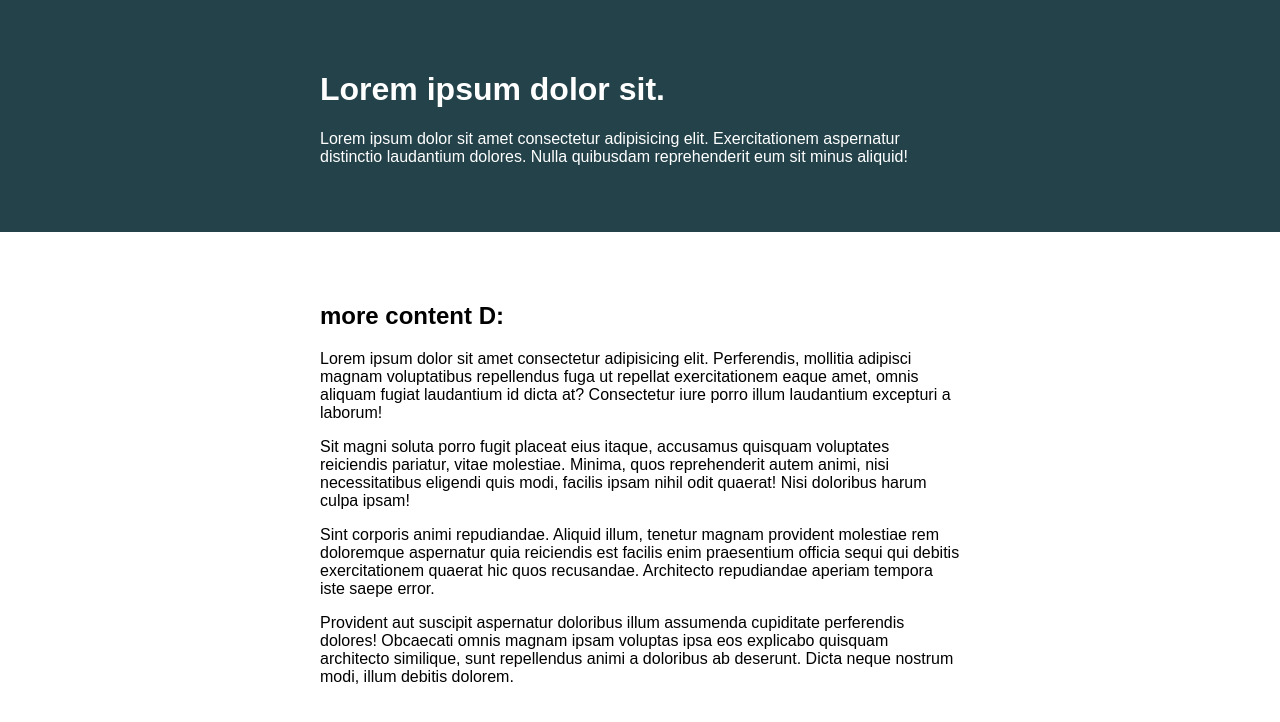
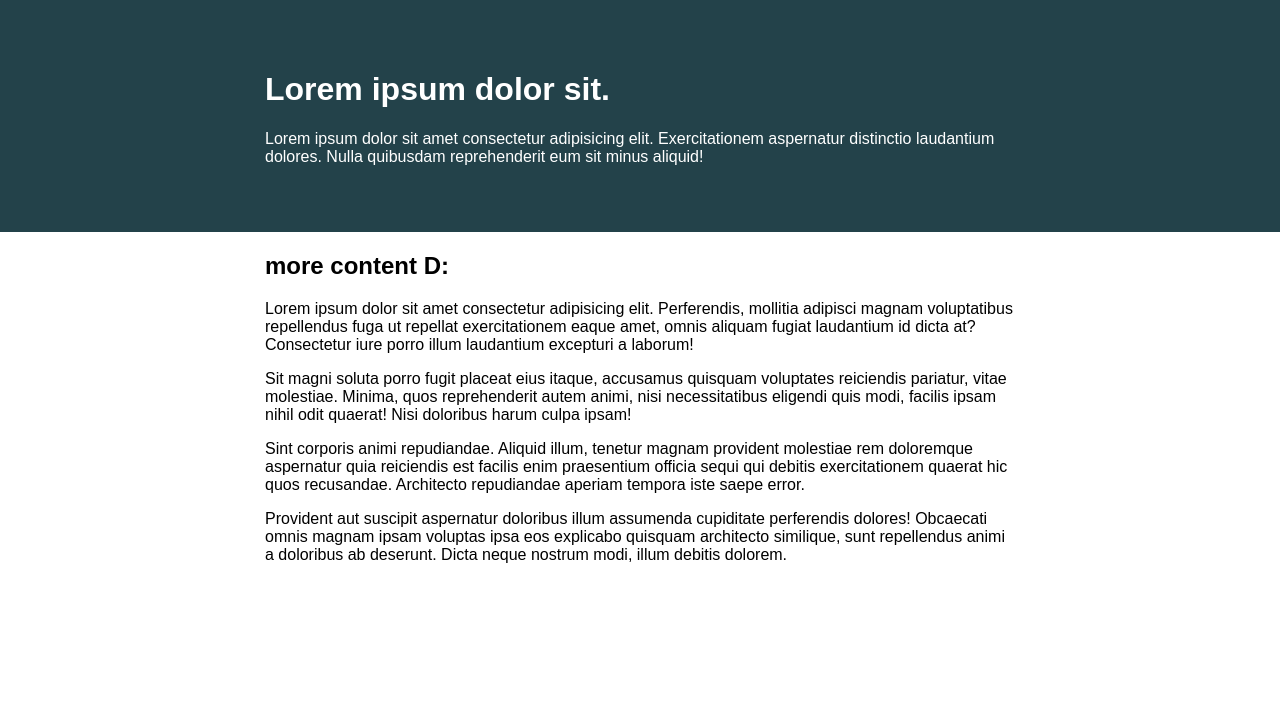
Before and after one commit to Relanaria/HTML---Practice, a plain HTML site: page 02. Widght challenge/index.html in a window 1280 px wide. Drawn offline with Linux system fonts and the light colour scheme.

Commit message:
Challenge 3
-design a html from picture

```diff
--- a/02. Widght challenge/index.html
+++ b/02. Widght challenge/index.html
@@ -9,21 +9,21 @@
 </head>
 <body>
 
-    <div class="container">
-        <div class="intro-content">
-            <h1>Lorem ipsum dolor sit.</h1>
-            <p>Lorem ipsum dolor sit amet consectetur adipisicing elit. Exercitationem aspernatur distinctio laudantium dolores. Nulla quibusdam reprehenderit eum sit minus aliquid!</p>
+    <div class="intro">
+        <div class="container">
+            <div class="intro-content">
+                <h1>Lorem ipsum dolor sit.</h1>
+                <p>Lorem ipsum dolor sit amet consectetur adipisicing elit. Exercitationem aspernatur distinctio laudantium dolores. Nulla quibusdam reprehenderit eum sit minus aliquid!</p>
+            </div>
         </div>
     </div>
 
-    <div class="container-bottom-area">
-        <div class="intro-content">
+    <div class="container">
             <h2>more content D:</h2>
             <p>Lorem ipsum dolor sit amet consectetur adipisicing elit. Perferendis, mollitia adipisci magnam voluptatibus repellendus fuga ut repellat exercitationem eaque amet, omnis aliquam fugiat laudantium id dicta at? Consectetur iure porro illum laudantium excepturi a laborum!</p>
             <p>Sit magni soluta porro fugit placeat eius itaque, accusamus quisquam voluptates reiciendis pariatur, vitae molestiae. Minima, quos reprehenderit autem animi, nisi necessitatibus eligendi quis modi, facilis ipsam nihil odit quaerat! Nisi doloribus harum culpa ipsam!</p>
             <p>Sint corporis animi repudiandae. Aliquid illum, tenetur magnam provident molestiae rem doloremque aspernatur quia reiciendis est facilis enim praesentium officia sequi qui debitis exercitationem quaerat hic quos recusandae. Architecto repudiandae aperiam tempora iste saepe error.</p>
             <p>Provident aut suscipit aspernatur doloribus illum assumenda cupiditate perferendis dolores! Obcaecati omnis magnam ipsam voluptas ipsa eos explicabo quisquam architecto similique, sunt repellendus animi a doloribus ab deserunt. Dicta neque nostrum modi, illum debitis dolorem.</p>
-        </div>
     </div>
 
 
--- a/02. Widght challenge/style.css
+++ b/02. Widght challenge/style.css
@@ -19,30 +19,18 @@
 }
 
 body {
-  justify-content: center;
   margin: 0;
   font-family: sans-serif;
 }
 
 .container {
-  display: flex;
-  justify-content: center;
   width: 100%;
+  max-width: 750px;
   margin: 0 auto;
+}
+
+.intro {
   background: #23424a;
   color: white;
   padding: 50px 0;
 }
-
-.container-bottom-area {
-  display: flex;
-  justify-content: center;
-  width: 100%;
-  margin: 0 auto;
-  padding: 50px 0;
-}
-
-.intro-content {
-  width: 50%;
-  max-width: 750px;
-}
--- /dev/null
+++ b/03. Practice Design specs/style.css
@@ -0,0 +1,34 @@
+html {
+    background-color: #23424A;
+
+}
+
+
+.container {
+    width: 80%;
+
+    margin: 0 auto;
+    padding: 15em;
+}
+
+h1 {
+    width: 55%;
+    color: white;
+    font-size: 3em;
+    font-style: normal;
+}
+
+p {
+    font-size: 21px;
+    width: 50%;
+    color: white;
+}
+
+button {
+    background-color: #38CFD9;
+    font-size: 21px;
+    font-style: bold;
+    border-radius: 4em;
+    border-style: none;
+    padding: 10px 35px;
+}
```
Also changed, not shown: 03. Practice Design specs/index.html (added, +22 -0 lines).
